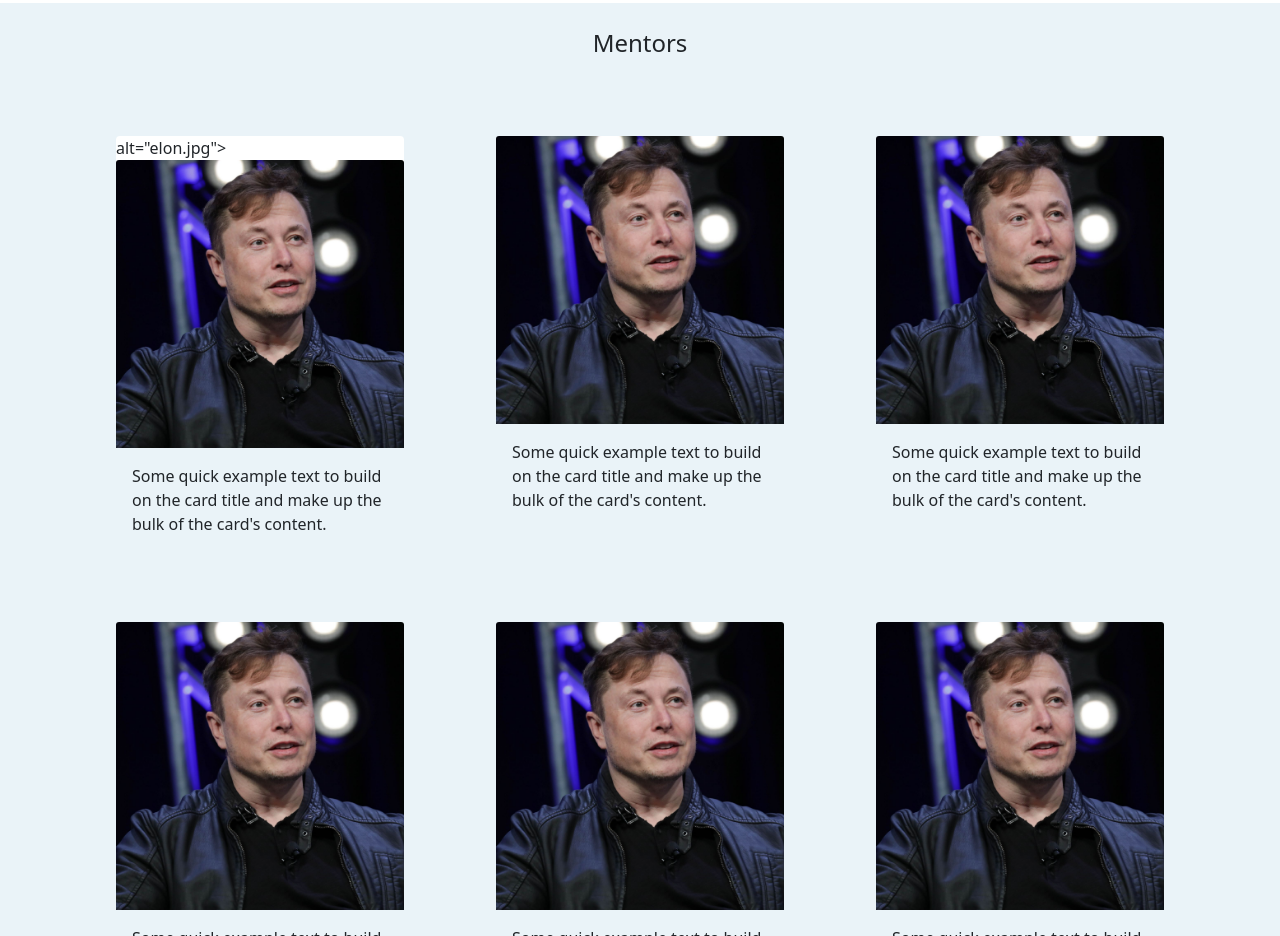
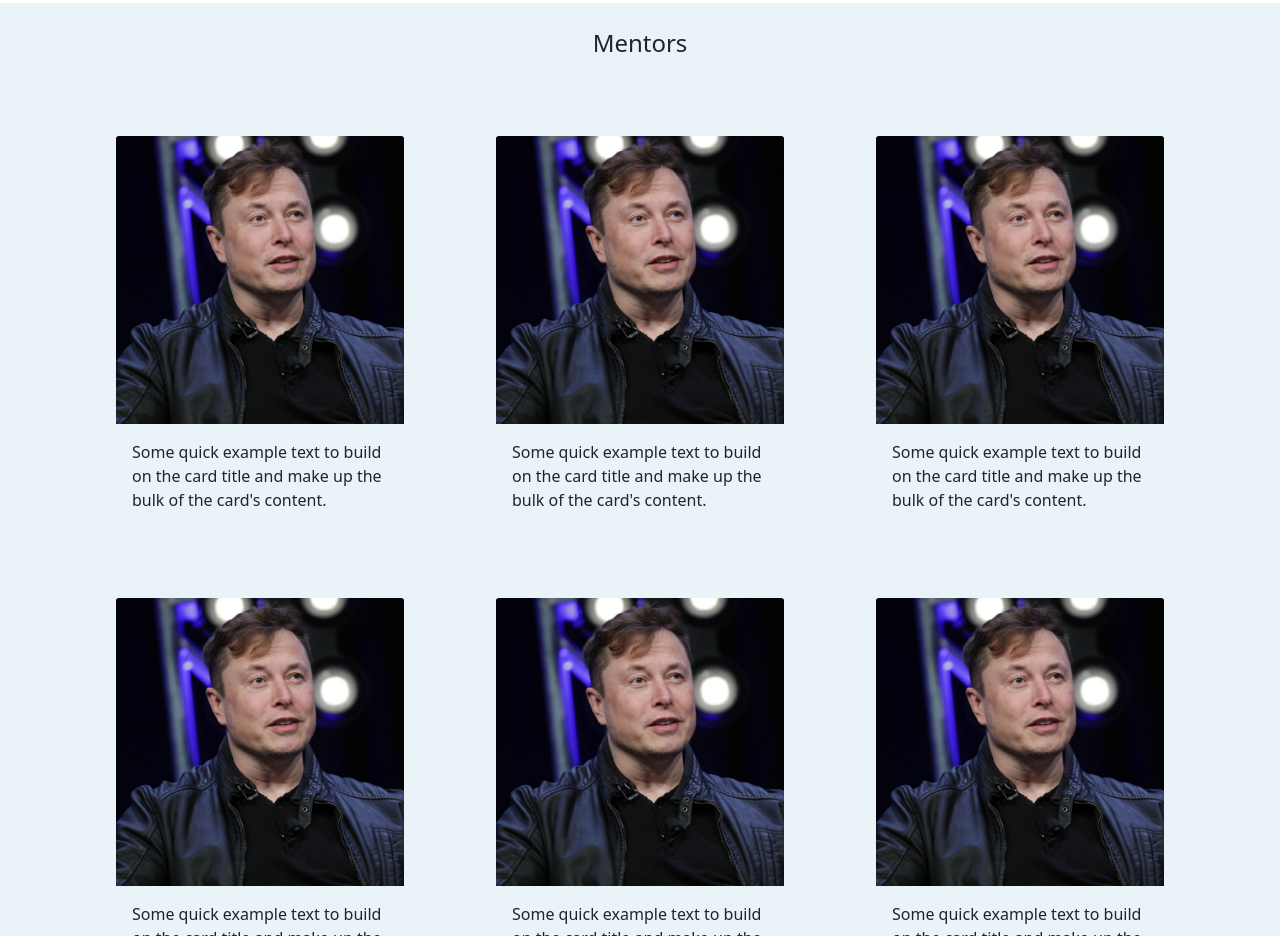
Before and after one commit to anukshav46/sample1, a plain HTML site: page index.html in a window 1280 px wide. Shown: the part 1360-2296 px from the top of the page. Drawn offline with nearby package versions, Linux system fonts and the light colour scheme.

Commit message:
Update index.html

```diff
--- a/index.html
+++ b/index.html
@@ -118,8 +118,8 @@ secondary">
                 <div class="col-12 col-md-6 col-lg-4 col-xl-4">
                     <div class="card ms-auto me-auto" style="width: 18rem;">
 
-                        alt="elon.jpg">
-                        <img src="elon.jpg" class="card-img-top"> <div class="card-body">
+
+                        <img src="elon.jpg" class="card-img-top"  alt="elon.jpg"> <div class="card-body">
                         <p class="card-text">Some quick example text to
                             build on the card title and make up the bulk of the card's content.</p>
                     </div>
```
